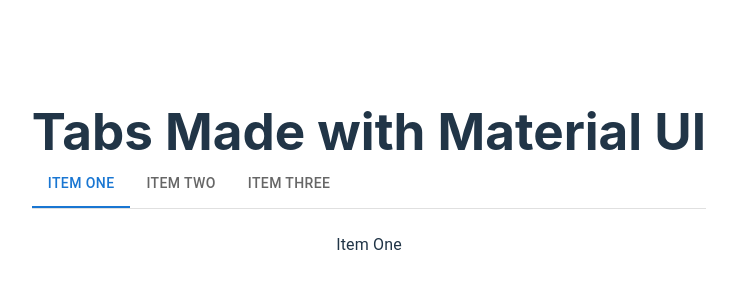
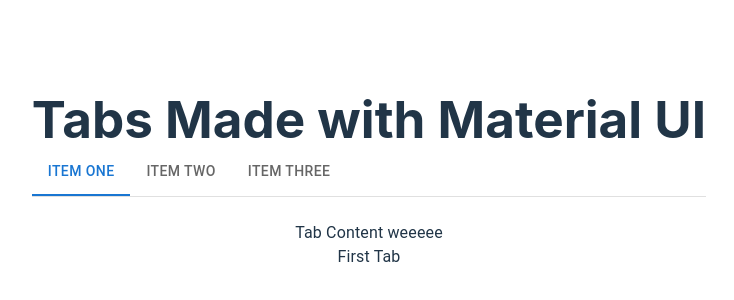
Before and after one commit to zprovenzale/runawaysuns, a React (Vite) app: page /tabs/materialUI in a window 1280 px wide. Shown: the part 208-508 px from the top of the page, without its empty margins (271-1005 px from the left). Built offline with nearby package versions, Linux system fonts and the light colour scheme.

Commit message:
Updated to use generic tabs

```diff
--- a/src/components/TabsFromMaterialUI/TabsMaterialUI.tsx
+++ b/src/components/TabsFromMaterialUI/TabsMaterialUI.tsx
@@ -1,5 +1,7 @@
 import { Box, Tab, Tabs, Typography } from '@mui/material';
 import { ReactNode, SyntheticEvent, useState } from 'react';
+import FirstTab from '../TabsAll/FirstTab';
+import SecondTab from '../TabsAll/SecondTab';
 
 interface TabPanelProps {
     children?: ReactNode;
@@ -51,10 +53,10 @@ function TabsMaterialUI(props: TabPanelProps) {
                 </Tabs>
             </Box>
             <TabPanel value={value} index={0}>
-                Item One
+                <FirstTab></FirstTab>
             </TabPanel>
             <TabPanel value={value} index={1}>
-                Item Two
+                <SecondTab></SecondTab>
             </TabPanel>
             <TabPanel value={value} index={2}>
                 Item Three
```
